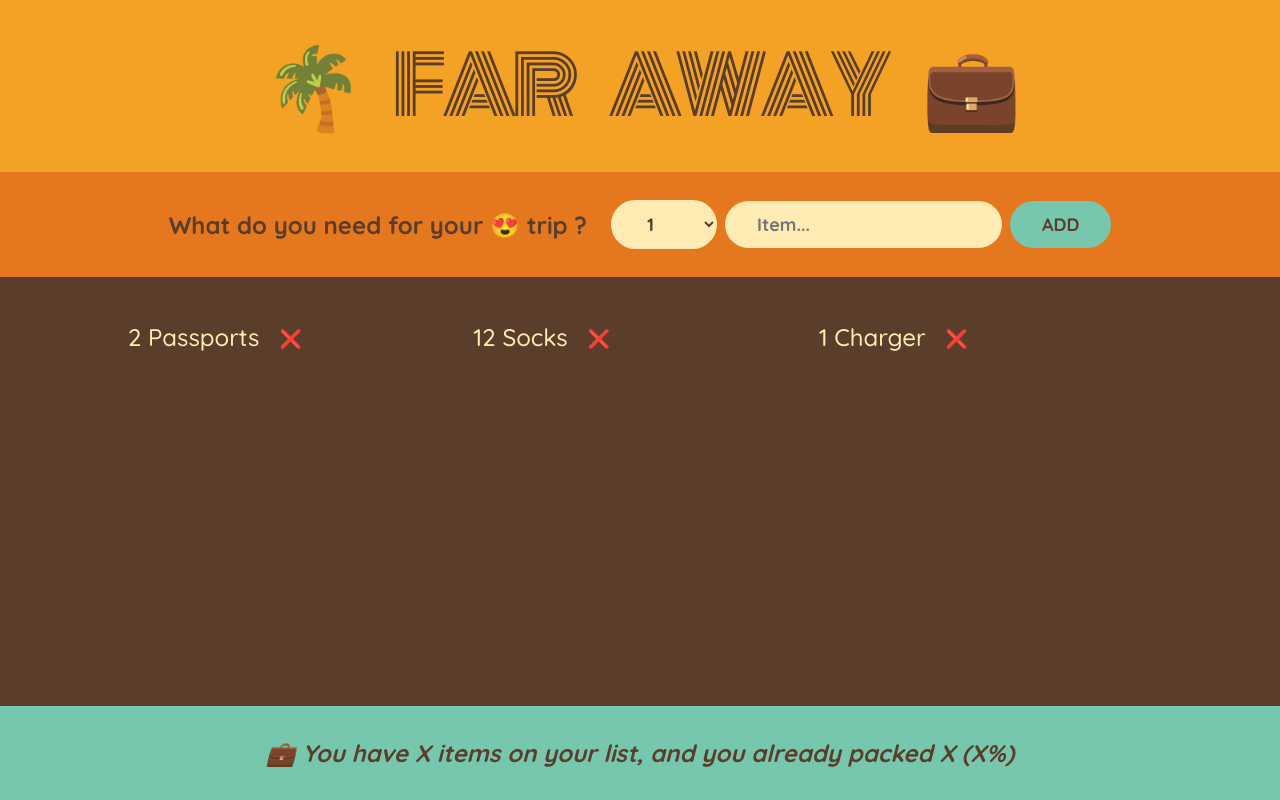
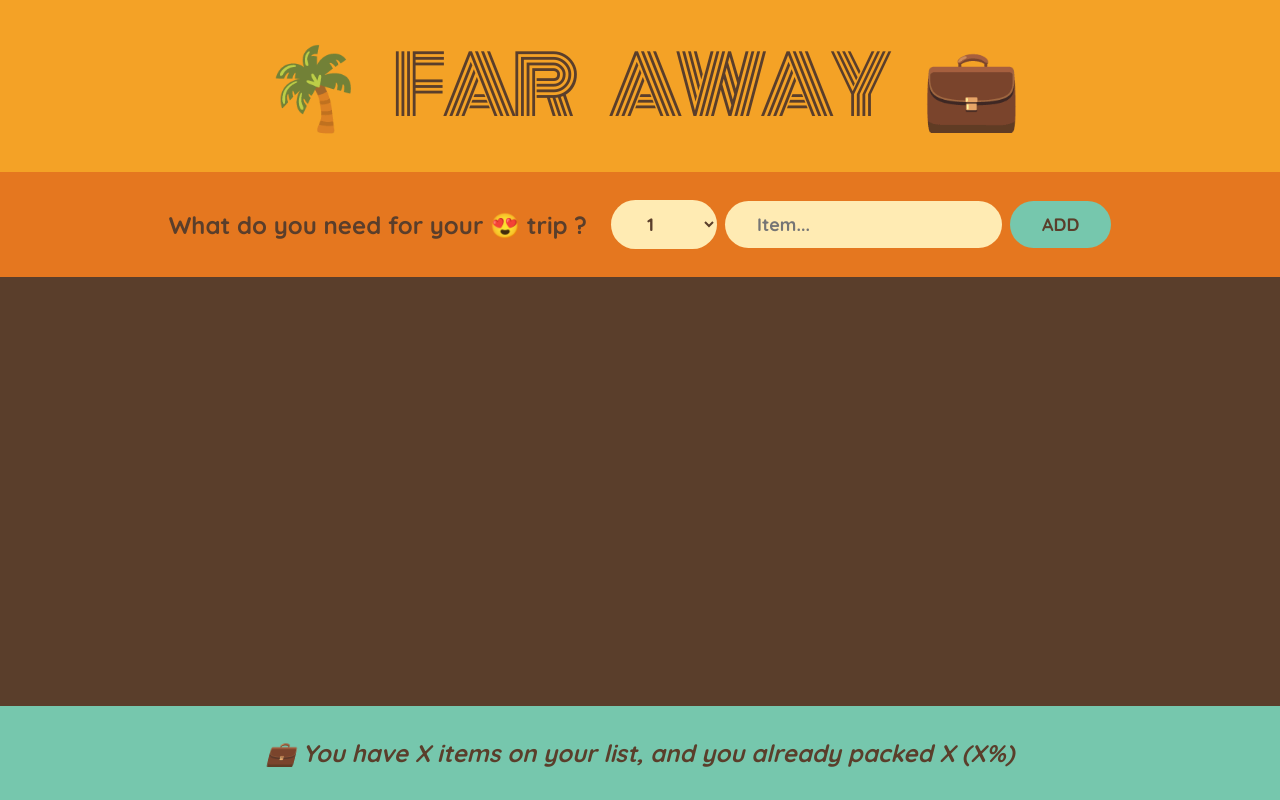
Before and after one commit to prudv13/far-away, a React (Create React App) app: page / in a window 1280 px wide. Built offline with nearby package versions, Linux system fonts and the light colour scheme.

Commit message:
Lifting state up to parent component

```diff
--- a/src/App.js
+++ b/src/App.js
@@ -23,11 +23,18 @@
 ];
 
 export default function App() {
+
+  const [items, setItems] = useState([]);
+
+  function handleAddItems(item){
+    setItems(items => [...items, item]);
+  }
+
   return (
     <div className='app'>
       <Logo />
-      <Form />
-      <PackingList />
+      <Form onAddItems={handleAddItems} />
+      <PackingList items={items} />
       <Stats />
     </div>
   );
@@ -41,7 +48,7 @@
   );
 }
 
-function Form(){
+function Form({onAddItems}){
 
   const [description, setDescription] = useState("");
   const [quantity, setQuantity] = useState(1);
@@ -56,6 +63,7 @@
       id: Date.now()
     };
     console.log(newItem);
+    onAddItems(newItem);
     setDescription("");
     setQuantity(1);
   }
@@ -84,12 +92,12 @@
   );
 }
 
-function PackingList(){
+function PackingList({items}){
   return (
     <div className='list'>
       <ul>
         {
-        initialItems.map(item => <Item item={item} key={item.id} />)
+        items.map(item => <Item item={item} key={item.id} />)
         }
       </ul>
     </div>
```
